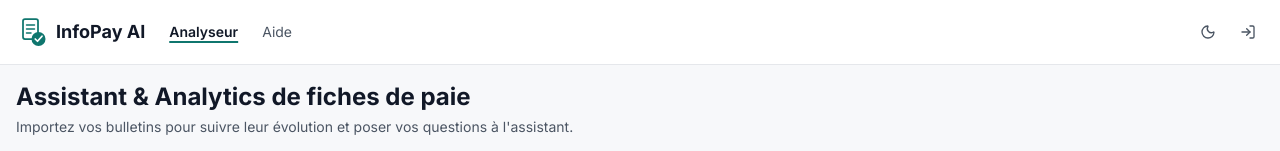
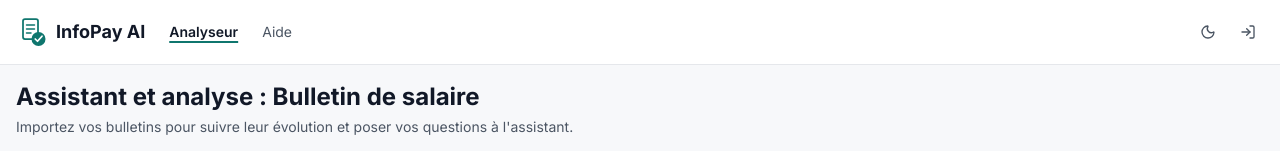
Before and after one commit to saucante74/INFOPAY, a React (Vite) app in the folder frontend/: page / in a window 1280 px wide. Shown: the top 151 px of the page. Built offline with nearby package versions, Linux system fonts and the light colour scheme; no server answers.

Commit message:
Fix : Main feature title

```diff
--- a/frontend/src/pages/AnalyzerPage.tsx
+++ b/frontend/src/pages/AnalyzerPage.tsx
@@ -11,7 +11,7 @@ export default function AnalyzerPage() {
   return (
     <>
       <div>
-        <h1 className="text-2xl font-bold">Assistant & Analytics de fiches de paie</h1>
+        <h1 className="text-2xl font-bold">Assistant et analyse : Bulletin de salaire</h1>
         <p className="mt-1 text-sm text-ink-soft">
           Importez vos bulletins pour suivre leur évolution et poser vos questions à l'assistant.
         </p>
```
Also changed, not shown: 1 other file (tests, documents, lock files or other folders).
